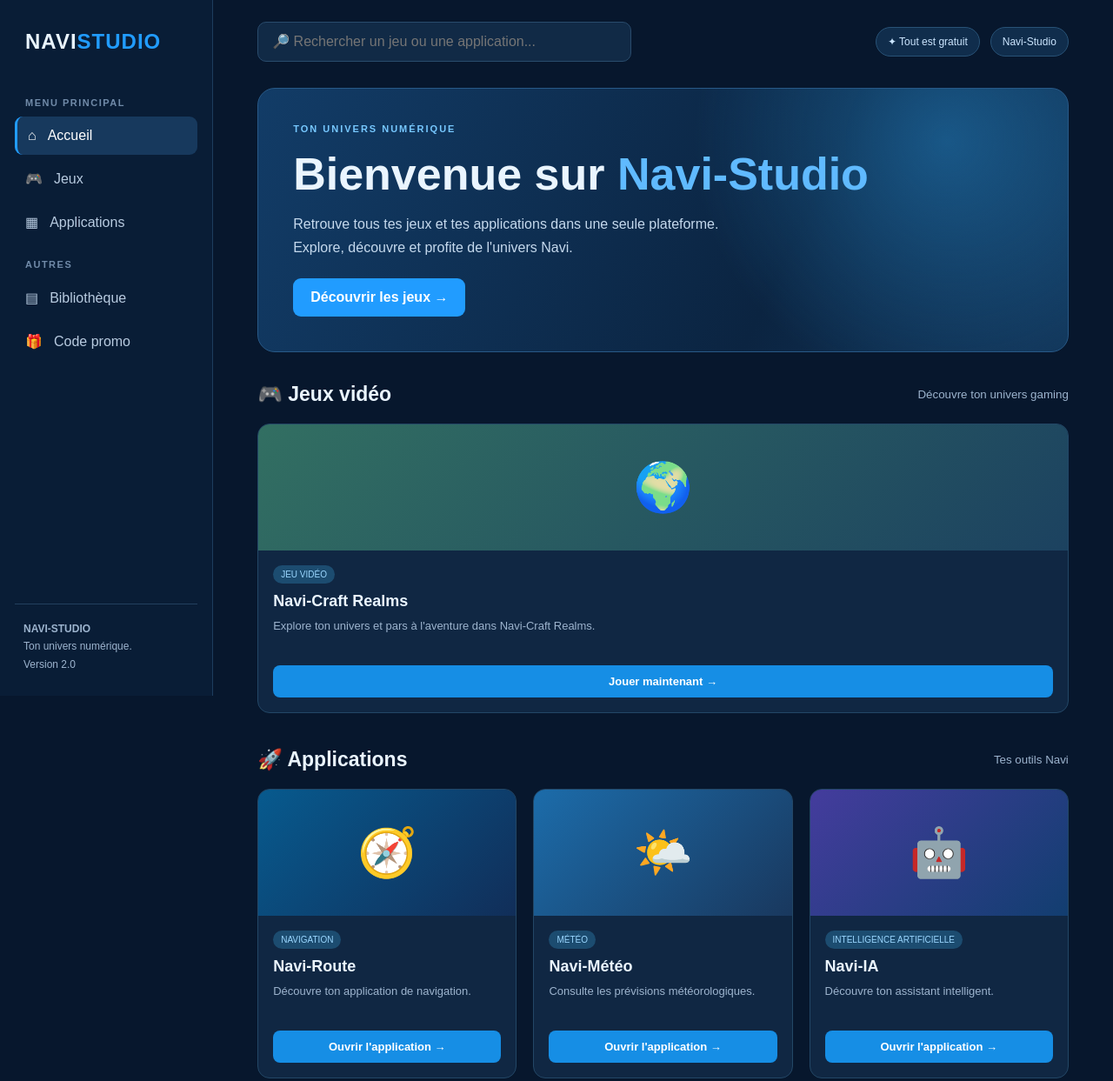
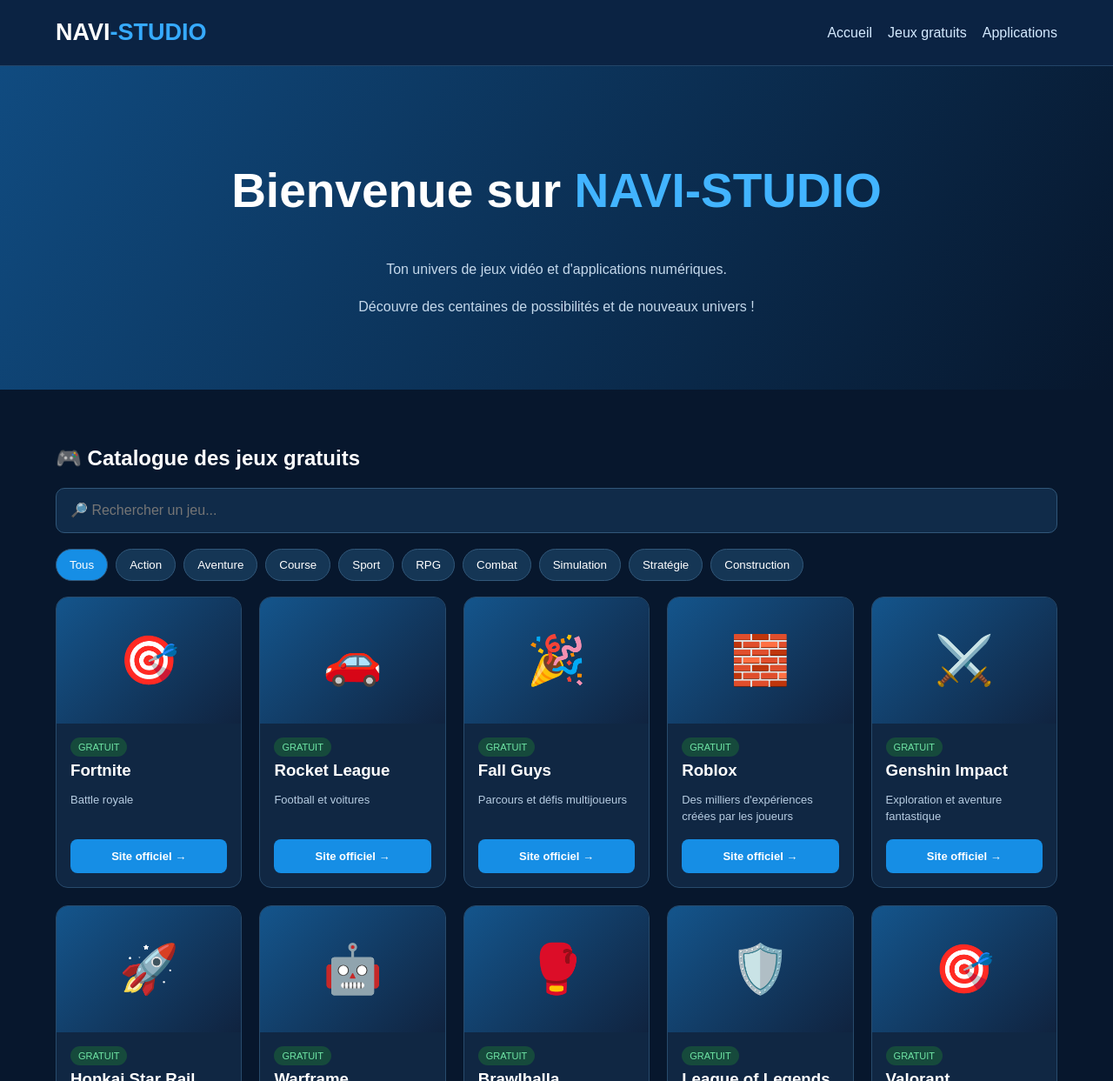
Before and after one commit to lafamiliasavoia-source/Navi-Studio, a plain HTML site: page index.html in a window 1280 px wide. Shown: the top 1243 px of the page at 87% size. Drawn offline with Linux system fonts and the light colour scheme.

Commit message:
Refactor index.html layout and content
Updated the layout and content of the index.html file, including changes to the header, sidebar, main content, and footer sections. Adjusted styles and added new sections for better user experience.

```diff
--- a/index.html
+++ b/index.html
@@ -3,451 +3,204 @@
 <html lang="fr">
 <head>
 <meta charset="UTF-8">
-<meta name="viewport" content="width=device-width, initial-scale=1.0">
-<meta name="theme-color" content="#07172d">
-<title>Navi-Studio | Univers numérique</title>
+<meta name="viewport" content="width=device-width,initial-scale=1">
+<title>NAVI-STUDIO | Jeux gratuits et applications</title>
 <style>
-:root {
-  --bg:#07172d;
-  --panel:#102743;
-  --panel2:#142f50;
-  --blue:#219cff;
-  --light:#eaf5ff;
-  --muted:#9db4ce;
-}
-* {box-sizing:border-box;margin:0;padding:0}
-body {
-  font-family:Arial,sans-serif;
-  background:var(--bg);
-  color:var(--light);
-  min-height:100vh;
-}
-button,input {font:inherit}
-button {cursor:pointer}
-.layout {display:flex;min-height:100vh}
-.sidebar {
-  width:245px;
-  background:#091d36;
-  border-right:1px solid #1d3c5e;
-  padding:26px 17px;
-  position:fixed;
-  top:0;bottom:0;left:0;
-  display:flex;
-  flex-direction:column;
-  z-index:5;
-}
-.logo {
-  font-size:24px;
-  font-weight:900;
-  letter-spacing:1px;
-  padding:8px 12px 35px;
-}
-.logo span {color:var(--blue)}
-.menu-label {
-  color:#718ba9;
-  font-size:11px;
-  font-weight:bold;
-  padding:15px 12px 10px;
-  letter-spacing:1.5px;
-}
-.nav {
-  display:flex;
-  align-items:center;
-  gap:13px;
-  width:100%;
-  border:0;
-  color:#b8cbe0;
-  background:transparent;
-  text-align:left;
-  padding:13px 12px;
-  border-radius:9px;
-  margin-bottom:5px;
-}
-.nav:hover,.nav.active {
-  background:#17395d;
-  color:white;
-}
-.nav.active {border-left:3px solid var(--blue)}
-.sidebar-bottom {
-  margin-top:auto;
-  border-top:1px solid #23405e;
-  padding:18px 10px 0;
-  color:var(--muted);
-  font-size:12px;
-  line-height:1.7;
-}
-main {
-  margin-left:245px;
-  width:calc(100% - 245px);
-  padding:25px 4%;
-}
-.topbar {
-  display:flex;
-  justify-content:space-between;
-  align-items:center;
-  gap:15px;
-  margin-bottom:30px;
-}
-.search {
-  background:#112a46;
-  border:1px solid #294b6c;
-  color:white;
-  border-radius:10px;
-  padding:13px 16px;
-  width:min(430px,65%);
-  outline:none;
-}
-.search:focus {border-color:var(--blue)}
-.top-actions {
-  display:flex;
-  align-items:center;
-  gap:12px;
-}
-.pill {
-  border:1px solid #285276;
-  background:#102d4c;
-  color:#cce6ff;
-  padding:9px 13px;
-  border-radius:20px;
-  font-size:12px;
-}
-.hero {
-  min-height:275px;
-  padding:40px;
-  border:1px solid #285987;
-  border-radius:20px;
-  background:
-    radial-gradient(circle at 85% 20%,#237fbd88,transparent 35%),
-    linear-gradient(115deg,#123c67,#0b2441 65%,#12365a);
-  display:flex;
-  flex-direction:column;
-  justify-content:center;
-  margin-bottom:35px;
-  overflow:hidden;
-}
-.eyebrow {
-  color:#77c8ff;
-  text-transform:uppercase;
-  letter-spacing:2px;
-  font-size:11px;
-  font-weight:bold;
-  margin-bottom:16px;
-}
-.hero h1 {
-  font-size:clamp(32px,5vw,52px);
-  margin-bottom:14px;
-}
-.hero h1 span {color:#60baff}
-.hero p {
-  color:#c5d9ed;
-  max-width:540px;
-  line-height:1.7;
-}
-.hero-button {
-  margin-top:22px;
-  width:max-content;
-  background:var(--blue);
-  color:white;
-  padding:13px 20px;
-  border-radius:9px;
-  border:0;
-  font-weight:bold;
-}
-.hero-button:hover {background:#55baff}
-.section {margin-bottom:40px}
-.section-head {
-  display:flex;
-  justify-content:space-between;
-  align-items:center;
-  margin-bottom:20px;
-  gap:10px;
-}
-.section h2 {font-size:23px}
-.section-head small {color:var(--muted)}
-.grid {
-  display:grid;
-  grid-template-columns:repeat(auto-fit,minmax(215px,1fr));
-  gap:19px;
-}
-.card {
-  background:var(--panel);
-  border:1px solid #234766;
-  border-radius:14px;
-  overflow:hidden;
-  transition:.22s;
-}
-.card:hover {
-  transform:translateY(-5px);
-  border-color:#379fe8;
-  box-shadow:0 12px 30px #0005;
-}
-.art {
-  height:145px;
-  display:flex;
-  align-items:center;
-  justify-content:center;
-  font-size:55px;
-  position:relative;
-}
-.art.route {background:linear-gradient(135deg,#075a8e,#112e59)}
-.art.weather {background:linear-gradient(135deg,#1c6caa,#19385e)}
-.art.ai {background:linear-gradient(135deg,#443c9d,#123e70)}
-.art.craft {background:linear-gradient(135deg,#326f62,#1c4260)}
-.card-body {padding:17px}
-.tag {
-  display:inline-block;
-  background:#1c4c70;
-  color:#9bd7ff;
-  padding:5px 9px;
-  border-radius:20px;
-  font-size:10px;
-  margin-bottom:10px;
-}
-.card h3 {font-size:18px;margin-bottom:8px}
-.card p {
-  color:var(--muted);
-  font-size:13px;
-  line-height:1.5;
-  min-height:39px;
-}
-.open {
-  display:block;
-  text-align:center;
-  text-decoration:none;
-  background:#168ee5;
-  color:white;
-  padding:11px;
-  border-radius:8px;
-  margin-top:16px;
-  font-size:13px;
-  font-weight:bold;
-}
-.open:hover {background:#40adff}
-.empty {
-  color:var(--muted);
-  padding:25px;
-  background:var(--panel);
-  border-radius:12px;
-  display:none;
-}
-.promo-box {
-  background:var(--panel);
-  border:1px solid #234766;
-  padding:25px;
-  border-radius:15px;
-  max-width:600px;
-}
-.promo-box p {color:var(--muted);line-height:1.6}
-.promo-line {display:flex;gap:10px;margin-top:15px}
-.promo-line input {
-  flex:1;min-width:0;
-  padding:12px;
-  background:#081c34;
-  color:white;
-  border:1px solid #315779;
-  border-radius:8px;
-}
-.promo-line button {
-  background:var(--blue);
-  border:0;
-  color:white;
-  padding:0 18px;
-  border-radius:8px;
-}
-#promoResult {margin-top:12px;font-size:13px}
-footer {
-  border-top:1px solid #23405e;
-  margin-top:45px;
-  padding:25px 0;
-  color:#7893af;
-  font-size:12px;
-  text-align:center;
-}
-.mobile-logo {display:none}
-@media(max-width:850px) {
-  .sidebar {width:75px;padding:20px 9px}
-  .logo {font-size:0;padding:10px 4px 30px}
-  .logo span {font-size:24px}
-  .nav {justify-content:center;font-size:0;padding:14px 5px}
-  .nav .ico {font-size:20px}
-  .menu-label,.sidebar-bottom {display:none}
-  main {margin-left:75px;width:calc(100% - 75px)}
-}
-@media(max-width:550px) {
-  main {padding:18px 14px}
-  .hero {padding:25px;min-height:250px}
-  .topbar {flex-wrap:wrap}
-  .search {width:100%}
-  .top-actions {width:100%;justify-content:space-between}
-  .grid {grid-template-columns:1fr}
-  .promo-line {flex-direction:column}
-  .promo-line button {padding:12px}
-}
+*{box-sizing:border-box}
+body{margin:0;background:#07172d;color:#fff;font-family:Arial,sans-serif}
+header{background:#0b2343;padding:22px 5%;display:flex;justify-content:space-between;align-items:center;flex-wrap:wrap;gap:15px;border-bottom:1px solid #234568}
+.logo{font-size:27px;font-weight:900;color:#fff}
+.logo span{color:#36aaff}
+nav{display:flex;gap:18px;flex-wrap:wrap}
+nav a{color:#d5eaff;text-decoration:none}
+nav a:hover{color:#36aaff}
+.hero{text-align:center;padding:65px 20px;background:linear-gradient(120deg,#104b80,#07172d)}
+.hero h1{font-size:clamp(32px,6vw,55px)}
+.hero h1 span{color:#42b4ff}
+.hero p{color:#c4d8eb;line-height:1.7}
+main{max-width:1450px;margin:auto;padding:30px 5%}
+h2{margin:35px 0 20px}
+.search{width:100%;padding:16px;background:#102b49;border:1px solid #315779;border-radius:10px;color:white;font-size:16px}
+.filters{display:flex;gap:9px;flex-wrap:wrap;margin:18px 0}
+.filters button{background:#153655;color:white;border:1px solid #315779;padding:10px 15px;border-radius:20px;cursor:pointer}
+.filters button.active,.filters button:hover{background:#168ee5}
+.grid{display:grid;grid-template-columns:repeat(auto-fit,minmax(210px,1fr));gap:20px}
+.card{background:#102743;border:1px solid #284b6c;border-radius:14px;overflow:hidden;transition:.2s}
+.card:hover{transform:translateY(-5px);border-color:#36aaff}
+.poster{height:145px;background:linear-gradient(135deg,#14558c,#10233f);display:flex;align-items:center;justify-content:center;overflow:hidden}
+.poster img{width:100%;height:100%;object-fit:cover}
+.poster .emoji{font-size:55px}
+.info{padding:16px}
+.info h3{margin:5px 0 10px}
+.info p{font-size:13px;line-height:1.5;color:#b6cce1;min-height:40px}
+.tag{display:inline-block;color:#70e6a6;background:#164a3c;padding:5px 9px;border-radius:20px;font-size:11px}
+.link{display:block;text-align:center;padding:12px;background:#168ee5;color:white;text-decoration:none;border-radius:8px;margin-top:15px;font-weight:bold;font-size:13px}
+.link:hover{background:#43b4ff}
+.hidden{display:none}
+.apps{margin-top:55px}
+.notice{background:#102743;padding:20px;border-radius:12px;color:#bdd3e9;line-height:1.7}
+footer{text-align:center;padding:30px;color:#8da9c4;background:#091d36;margin-top:50px}
 </style>
 </head>
 <body>
-<div class="layout">
 
-<aside class="sidebar">
-  <div class="logo">NAVI<span>STUDIO</span></div>
+<header>
+ <div class="logo">NAVI<span>-STUDIO</span></div>
+ <nav>
+  <a href="#accueil">Accueil</a>
+  <a href="#jeux">Jeux gratuits</a>
+  <a href="#applications">Applications</a>
+ </nav>
+</header>
 
-  <div class="menu-label">MENU PRINCIPAL</div>
-  <button class="nav active" data-target="accueil"><span class="ico">⌂</span> Accueil</button>
-  <button class="nav" data-target="jeux"><span class="ico">🎮</span> Jeux</button>
-  <button class="nav" data-target="applications"><span class="ico">▦</span> Applications</button>
-
-  <div class="menu-label">AUTRES</div>
-  <button class="nav" data-target="bibliotheque"><span class="ico">▤</span> Bibliothèque</button>
-  <button class="nav" data-target="promotion"><span class="ico">🎁</span> Code promo</button>
-
-  <div class="sidebar-bottom">
-    <strong>NAVI-STUDIO</strong><br>
-    Ton univers numérique.<br>
-    Version 2.0
-  </div>
-</aside>
+<section class="hero" id="accueil">
+ <h1>Bienvenue sur <span>NAVI-STUDIO</span></h1>
+ <p>Ton univers de jeux vidéo et d'applications numériques.</p>
+ <p>Découvre des centaines de possibilités et de nouveaux univers !</p>
+</section>
 
 <main>
-  <div class="topbar">
-    <input class="search" id="search" type="search" placeholder="🔎 Rechercher un jeu ou une application...">
-    <div class="top-actions">
-      <span class="pill">✦ Tout est gratuit</span>
-      <span class="pill">Navi-Studio</span>
-    </div>
+<section id="jeux">
+<h2>🎮 Catalogue des jeux gratuits</h2>
+<input class="search" id="search" placeholder="🔎 Rechercher un jeu..." oninput="filterGames()">
+
+<div class="filters" id="filters">
+ <button class="active" onclick="setCategory('Tous',this)">Tous</button>
+ <button onclick="setCategory('Action',this)">Action</button>
+ <button onclick="setCategory('Aventure',this)">Aventure</button>
+ <button onclick="setCategory('Course',this)">Course</button>
+ <button onclick="setCategory('Sport',this)">Sport</button>
+ <button onclick="setCategory('RPG',this)">RPG</button>
+ <button onclick="setCategory('Combat',this)">Combat</button>
+ <button onclick="setCategory('Simulation',this)">Simulation</button>
+ <button onclick="setCategory('Stratégie',this)">Stratégie</button>
+ <button onclick="setCategory('Construction',this)">Construction</button>
 </div>
 
-  <section class="hero" id="accueil">
-    <div class="eyebrow">TON UNIVERS NUMÉRIQUE</div>
-    <h1>Bienvenue sur <span>Navi-Studio</span></h1>
-    <p>Retrouve tous tes jeux et tes applications dans une seule plateforme. Explore, découvre et profite de l'univers Navi.</p>
-    <button class="hero-button" onclick="goTo('jeux')">Découvrir les jeux →</button>
+<div class="grid" id="gameGrid"></div>
+<p id="empty" class="hidden">Aucun jeu trouvé.</p>
 </section>
 
-  <section class="section" id="jeux">
-    <div class="section-head">
-      <h2>🎮 Jeux vidéo</h2>
-      <small>Découvre ton univers gaming</small>
-    </div>
+<section class="apps" id="applications">
+<h2>🚀 Les applications Navi</h2>
 <div class="grid">
-      <article class="card searchable">
-        <div class="art craft">🌍</div>
-        <div class="card-body">
-          <span class="tag">JEU VIDÉO</span>
-          <h3>Navi-Craft Realms</h3>
-          <p>Explore ton univers et pars à l'aventure dans Navi-Craft Realms.</p>
-          <a class="open" href="https://lafamiliasavoia-source.github.io/Navi-Craft-Realms/" target="_blank" rel="noopener">Jouer maintenant →</a>
-        </div>
+ <article class="card">
+  <div class="poster"><span class="emoji">🧭</span></div>
+  <div class="info"><h3>Navi-Route</h3><p>Application de navigation.</p>
+  <a class="link" href="https://navi-route.base44.app" target="_blank">Ouvrir →</a></div>
+ </article>
+ <article class="card">
+  <div class="poster"><span class="emoji">🌤️</span></div>
+  <div class="info"><h3>Navi-Météo</h3><p>Consulte la météo.</p>
+  <a class="link" href="https://navi-meteo.base44.app" target="_blank">Ouvrir →</a></div>
+ </article>
+ <article class="card">
+  <div class="poster"><span class="emoji">🤖</span></div>
+  <div class="info"><h3>Navi-IA</h3><p>Ton assistant intelligent.</p>
+  <a class="link" href="https://navi-ia-1.base44.app" target="_blank">Ouvrir →</a></div>
+ </article>
+ <article class="card">
+  <div class="poster"><span class="emoji">🌍</span></div>
+  <div class="info"><h3>Navi-Craft Realms</h3><p>Ton univers de jeu personnel.</p>
+  <a class="link" href="https://lafamiliasavoia-source.github.io/Navi-Craft-Realms/" target="_blank">Jouer →</a></div>
  </article>
 </div>
 </section>
 
-  <section class="section" id="applications">
-    <div class="section-head">
-      <h2>🚀 Applications</h2>
-      <small>Tes outils Navi</small>
-    </div>
-    <div class="grid">
-      <article class="card searchable">
-        <div class="art route">🧭</div>
-        <div class="card-body">
-          <span class="tag">NAVIGATION</span>
-          <h3>Navi-Route</h3>
-          <p>Découvre ton application de navigation.</p>
-          <a class="open" href="https://navi-route.base44.app" target="_blank" rel="noopener">Ouvrir l'application →</a>
-        </div>
-      </article>
-
-      <article class="card searchable">
-        <div class="art weather">🌤️</div>
-        <div class="card-body">
-          <span class="tag">MÉTÉO</span>
-          <h3>Navi-Météo</h3>
-          <p>Consulte les prévisions météorologiques.</p>
-          <a class="open" href="https://navi-meteo.base44.app" target="_blank" rel="noopener">Ouvrir l'application →</a>
-        </div>
-      </article>
-
-      <article class="card searchable">
-        <div class="art ai">🤖</div>
-        <div class="card-body">
-          <span class="tag">INTELLIGENCE ARTIFICIELLE</span>
-          <h3>Navi-IA</h3>
-          <p>Découvre ton assistant intelligent.</p>
-          <a class="open" href="https://navi-ia-1.base44.app" target="_blank" rel="noopener">Ouvrir l'application →</a>
-        </div>
-      </article>
+<section>
+<h2>🎁 Navi-Studio</h2>
+<div class="notice">
+Tous les jeux et applications proposés ici sont gratuits à l'accès lorsque leur fiche porte la mention gratuit. Certains jeux proposent des achats facultatifs. Les téléchargements sont réalisés depuis les plateformes officielles.
+<br><br>
+Code promotionnel : <strong>ENOLAM12</strong>
 </div>
 </section>
+</main>
 
-  <section class="section" id="bibliotheque">
-    <div class="section-head">
-      <h2>📚 Ma bibliothèque</h2>
-      <small>Tous tes projets au même endroit</small>
-    </div>
-    <div class="promo-box">
-      <p>Retrouve ici les jeux et applications disponibles sur Navi-Studio. Tous les contenus actuels sont gratuits.</p>
-      <button class="hero-button" onclick="goTo('applications')">Voir les applications</button>
-    </div>
-  </section>
-
-  <section class="section" id="promotion">
-    <div class="section-head">
-      <h2>🎁 Code promotionnel</h2>
-    </div>
-    <div class="promo-box">
-      <p>Tu possèdes un code promotionnel Navi-Studio ? Tu peux le saisir ici.</p>
-      <div class="promo-line">
-        <input type="text" id="promo" placeholder="Entre ton code promo">
-        <button onclick="checkPromo()">Valider</button>
-      </div>
-      <div id="promoResult"></div>
-    </div>
-  </section>
-
-  <div class="empty" id="empty">Aucun résultat trouvé.</div>
-
-  <footer>
-    © 2026 Navi-Studio · Créé avec passion · Tous droits réservés.
-  </footer>
-</main>
-</div>
+<footer>© 2026 NAVI-STUDIO — Jeux et applications numériques</footer>
 
 <script>
-function goTo(id) {
-  document.getElementById(id).scrollIntoView({behavior:"smooth"});
+const games=[
+["Fortnite","Action","Battle royale","🎯","https://www.fortnite.com/"],
+["Rocket League","Sport","Football et voitures","🚗","https://www.rocketleague.com/"],
+["Fall Guys","Aventure","Parcours et défis multijoueurs","🎉","https://www.fallguys.com/"],
+["Roblox","Construction","Des milliers d'expériences créées par les joueurs","🧱","https://www.roblox.com/"],
+["Genshin Impact","RPG","Exploration et aventure fantastique","⚔️","https://genshin.hoyoverse.com/"],
+["Honkai Star Rail","RPG","Aventure spatiale","🚀","https://hsr.hoyoverse.com/"],
+["Warframe","Action","Combat futuriste","🤖","https://www.warframe.com/"],
+["Brawlhalla","Combat","Combats multijoueurs","🥊","https://www.brawlhalla.com/"],
+["League of Legends","Stratégie","Combat stratégique en équipe","🛡️","https://www.leagueoflegends.com/"],
+["Valorant","Action","Tir tactique en équipe","🎯","https://playvalorant.com/"],
+["Marvel Rivals","Action","Combat de héros","🦸","https://www.marvelrivals.com/"],
+["PUBG Battlegrounds","Action","Battle royale","🎮","https://pubg.com/"],
+["Apex Legends","Action","Battle royale futuriste","🔫","https://www.ea.com/games/apex-legends"],
+["Trackmania","Course","Course automobile et circuits","🏎️","https://www.trackmania.com/"],
+["Asphalt Legends","Course","Courses automobiles","🏁","https://asphaltlegends.com/"],
+["eFootball","Sport","Football","⚽","https://www.konami.com/efootball/"],
+["The Sims 4","Simulation","Simulation de vie","🏠","https://www.ea.com/games/the-sims/the-sims-4"],
+["Palia","Simulation","Aventure et vie communautaire","🌳","https://palia.com/"],
+["Path of Exile","RPG","Action et aventure","🗡️","https://www.pathofexile.com/"],
+["Path of Exile 2","RPG","Action RPG","⚔️","https://pathofexile2.com/"],
+["SMITE 2","Combat","Combats de dieux","⚡","https://www.smite2.com/"],
+["Teamfight Tactics","Stratégie","Stratégie et tactique","♟️","https://teamfighttactics.leagueoflegends.com/"],
+["Hearthstone","Stratégie","Cartes et stratégie","🃏","https://hearthstone.blizzard.com/"],
+["World of Tanks","Action","Combats de chars","🚜","https://worldoftanks.eu/"],
+["World of Warships","Action","Batailles navales","🚢","https://worldofwarships.eu/"],
+["Pokémon TCG Live","Stratégie","Jeu de cartes Pokémon","⚡","https://tcg.pokemon.com/"],
+["Pokémon GO","Aventure","Exploration et capture de Pokémon","🐾","https://pokemongolive.com/"],
+["Pokémon Unite","Combat","Combats Pokémon en équipe","⚡","https://unite.pokemon.com/"],
+["Pokémon Pokopia","Simulation","Construction et univers Pokémon","🌱","https://www.nintendo.com/"]
+];
+
+let category="Tous";
+
+function renderGames(){
+ const query=document.getElementById("search").value.toLowerCase();
+ const grid=document.getElementById("gameGrid");
+ grid.innerHTML="";
+ let count=0;
+
+ games.forEach(g=>{
+  if(category!=="Tous" && g[1]!==category)return;
+  if(!(g[0]+" "+g[1]+" "+g[2]).toLowerCase().includes(query))return;
+  count++;
+  const card=document.createElement("article");
+  card.className="card";
+  const poster=document.createElement("div");
+  poster.className="poster";
+  const emoji=document.createElement("span");
+  emoji.className="emoji";
+  emoji.textContent=g[3];
+  poster.appendChild(emoji);
+  const info=document.createElement("div");
+  info.className="info";
+  const title=document.createElement("h3");
+  title.textContent=g[0];
+  const tag=document.createElement("span");
+  tag.className="tag";
+  tag.textContent=g[0]==="Pokémon Pokopia"?"PAYANT":"GRATUIT";
+  const desc=document.createElement("p");
+  desc.textContent=g[2];
+  const link=document.createElement("a");
+  link.className="link";
+  link.href=g[4];
+  link.target="_blank";
+  link.rel="noopener noreferrer";
+  link.textContent=g[0]==="Pokémon Pokopia"?"Voir le jeu →":"Site officiel →";
+  info.append(tag,title,desc,link);
+  card.append(poster,info);
+  grid.appendChild(card);
+ });
+ document.getElementById("empty").classList.toggle("hidden",count!==0);
 }
-
-document.querySelectorAll(".nav").forEach(button => {
-  button.addEventListener("click", () => {
-    document.querySelectorAll(".nav").forEach(b => b.classList.remove("active"));
+function filterGames(){renderGames()}
+function setCategory(c,button){
+ category=c;
+ document.querySelectorAll(".filters button").forEach(b=>b.classList.remove("active"));
  button.classList.add("active");
-    goTo(button.dataset.target);
-  });
-});
-
-document.getElementById("search").addEventListener("input", function() {
-  const value = this.value.toLowerCase().trim();
-  let count = 0;
-  document.querySelectorAll(".searchable").forEach(card => {
-    const visible = card.innerText.toLowerCase().includes(value);
-    card.style.display = visible ? "" : "none";
-    if(visible) count++;
-  });
-  document.getElementById("empty").style.display =
-    value && count === 0 ? "block" : "none";
-});
-
-function checkPromo() {
-  const code = document.getElementById("promo").value.trim().toLowerCase();
-  const result = document.getElementById("promoResult");
-  if(code === "enolam12") {
-    result.textContent = "Code reconnu ! Tous les contenus sont déjà gratuits. Bienvenue !";
-    result.style.color = "#65e5a0";
-  } else {
-    result.textContent = "Code incorrect. Vérifie ta saisie.";
-    result.style.color = "#ff8585";
+ renderGames();
 }
-}
+renderGames();
 </script>
 </body>
 </html>
```
Lines whose indentation alone changed are shown as unchanged.
